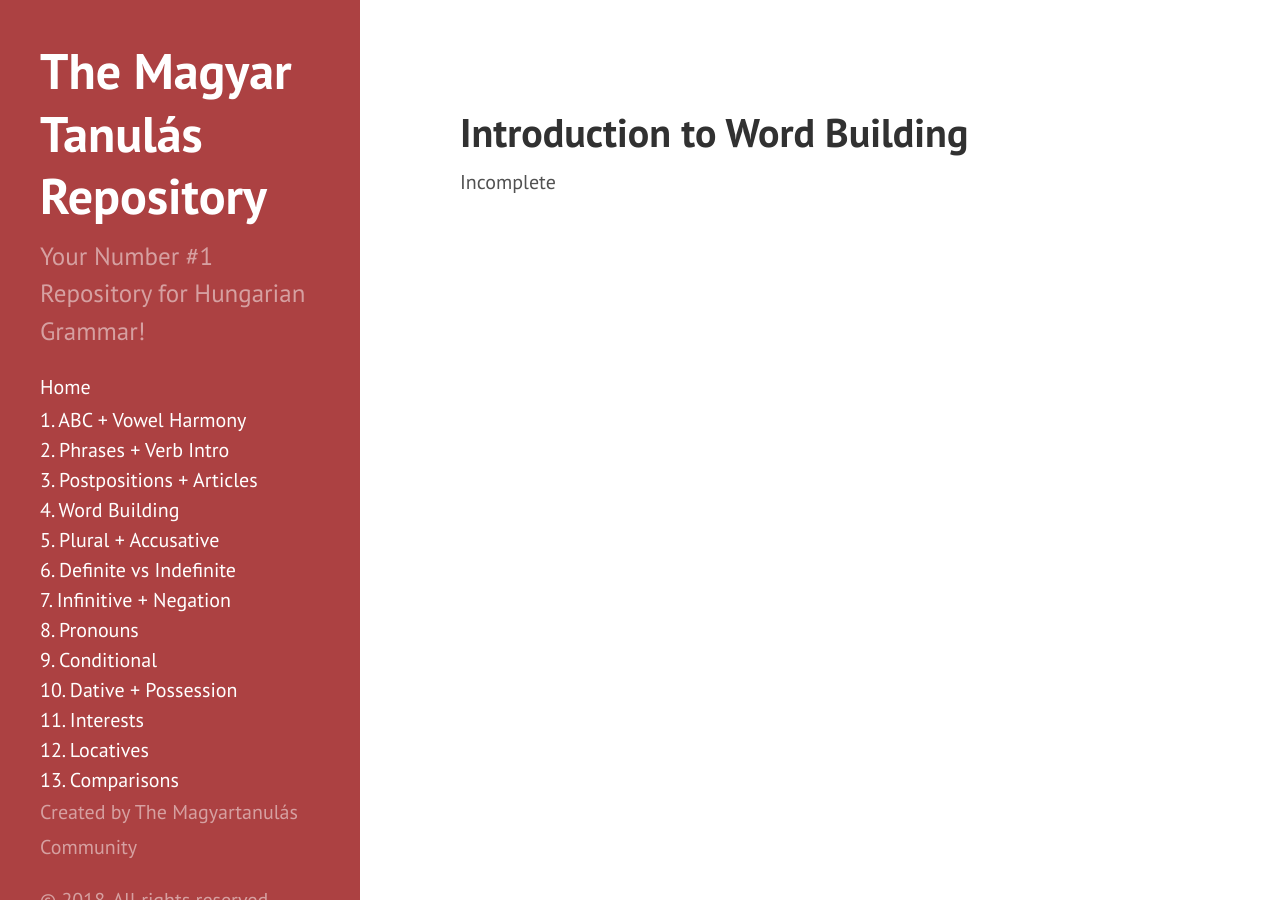
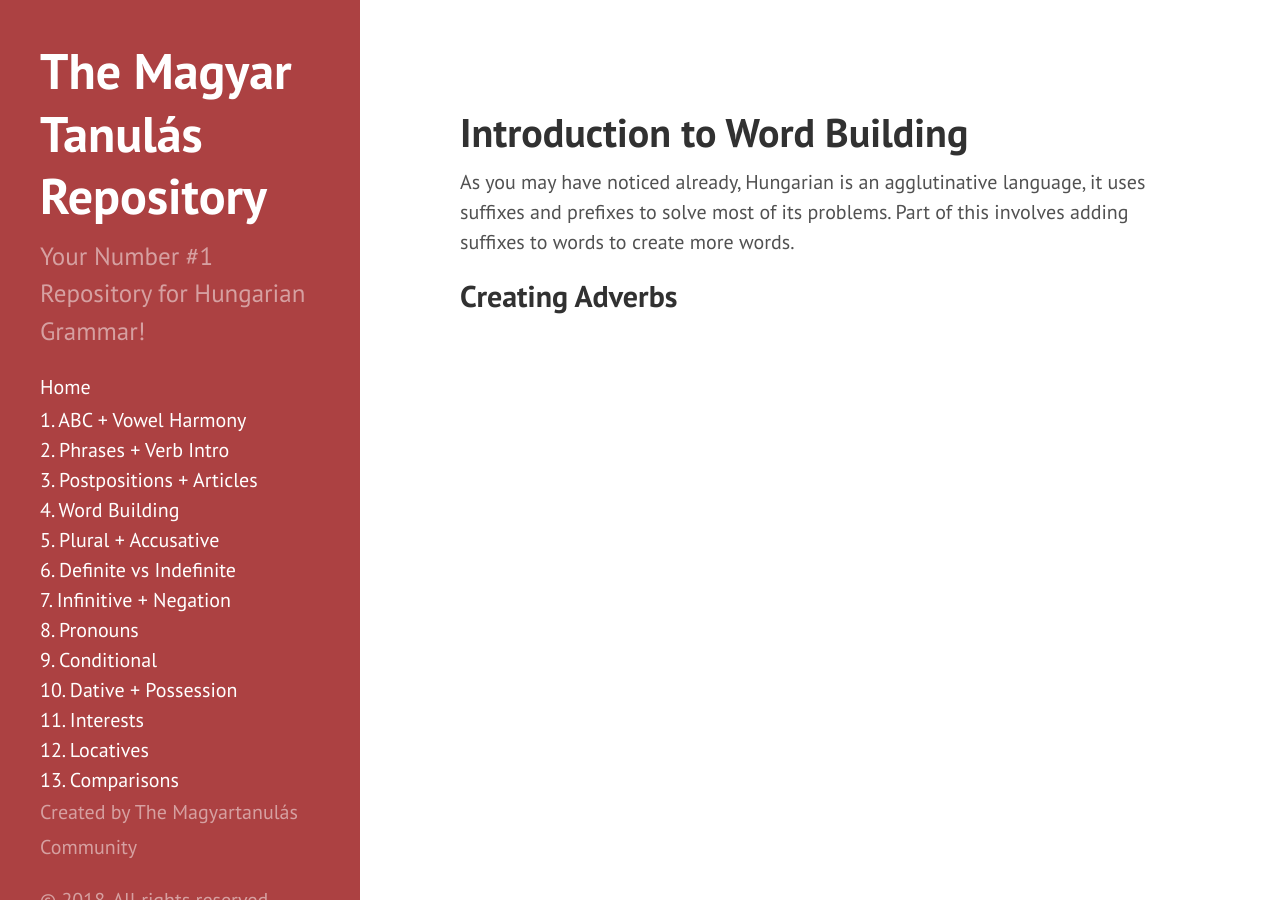
Before and after one commit to Magyartanulas/magyartanulas.github.io, a Jekyll site: the page built from word_building.md, in a window 1280 px wide. Built offline with Jekyll 4.4.1, drawn with Linux system fonts in a browser that asks for light colours; Markdown is read by kramdown in place of the engine named in the settings.

Commit message:
Update word_building.md

```diff
--- a/word_building.md
+++ b/word_building.md
@@ -2,4 +2,7 @@
 layout: page
 title: Introduction to Word Building
 ---
-Incomplete
+
+As you may have noticed already, Hungarian is an agglutinative language, it uses suffixes and prefixes to solve most of its problems. Part of this involves adding suffixes to words to create more words.
+
+## Creating Adverbs
```
